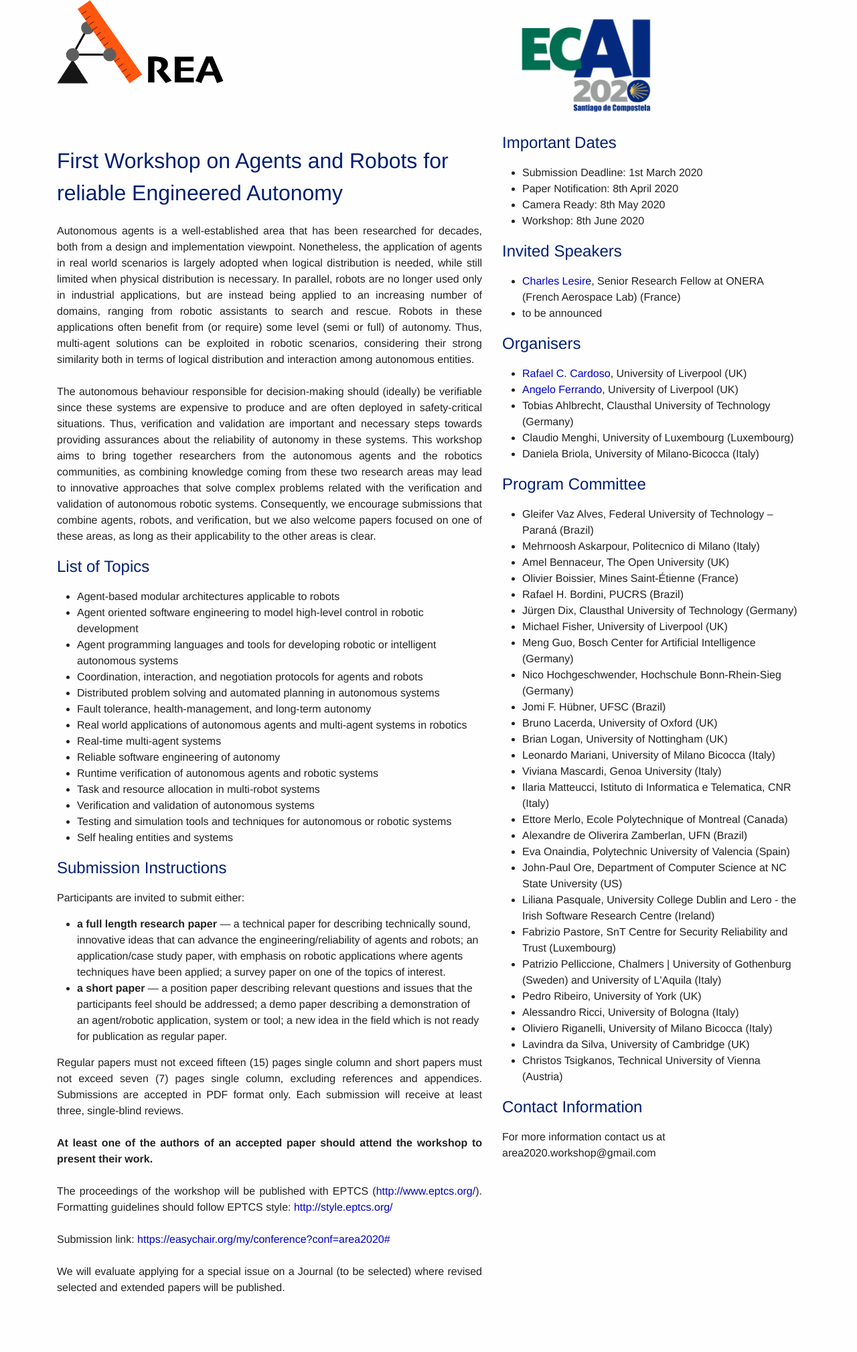
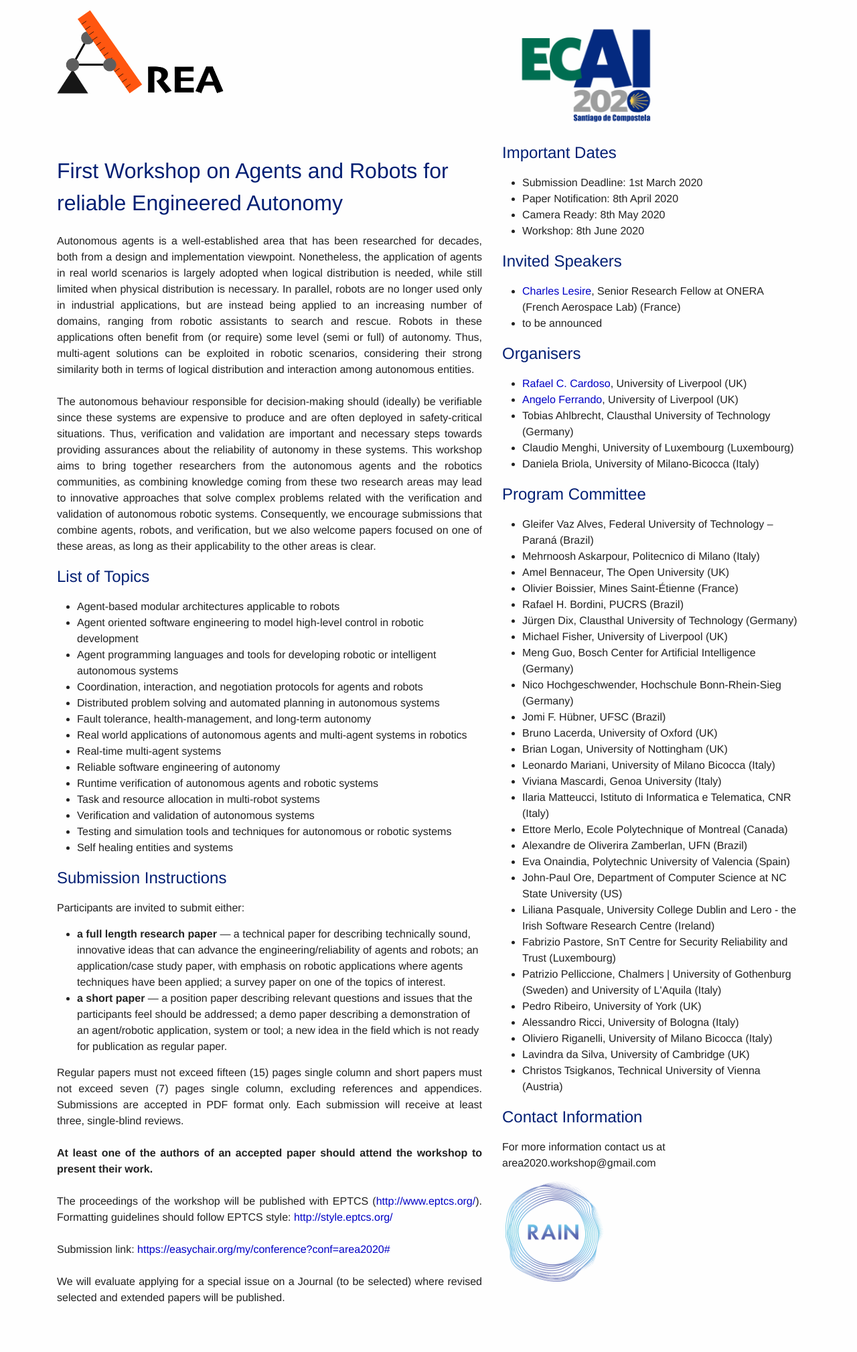
Before and after one commit to area2020/area2020.github.io, a Jekyll site: the page built from index.md, in a window 1280 px wide. Shown: the whole page at 67% size. Built offline with Jekyll 4.4.1, drawn with Linux system fonts in a browser that asks for light colours; nearby versions of some CDN libraries.

Commit message:
Update index.md

```diff
--- a/index.md
+++ b/index.md
@@ -186,6 +186,10 @@ For more information contact us at area2020.workshop@gmail.com
 </div>
 </div>
 
+<a href="https://rainhub.org.uk/" target="_blank">
+  <img align="left" src="../../images/logos/RAIN.png" style="height:150px" alt="RAIN Hub" hspace="20"/>
+</a>
+
 <!---
 <div>
   <div class="container">
```
